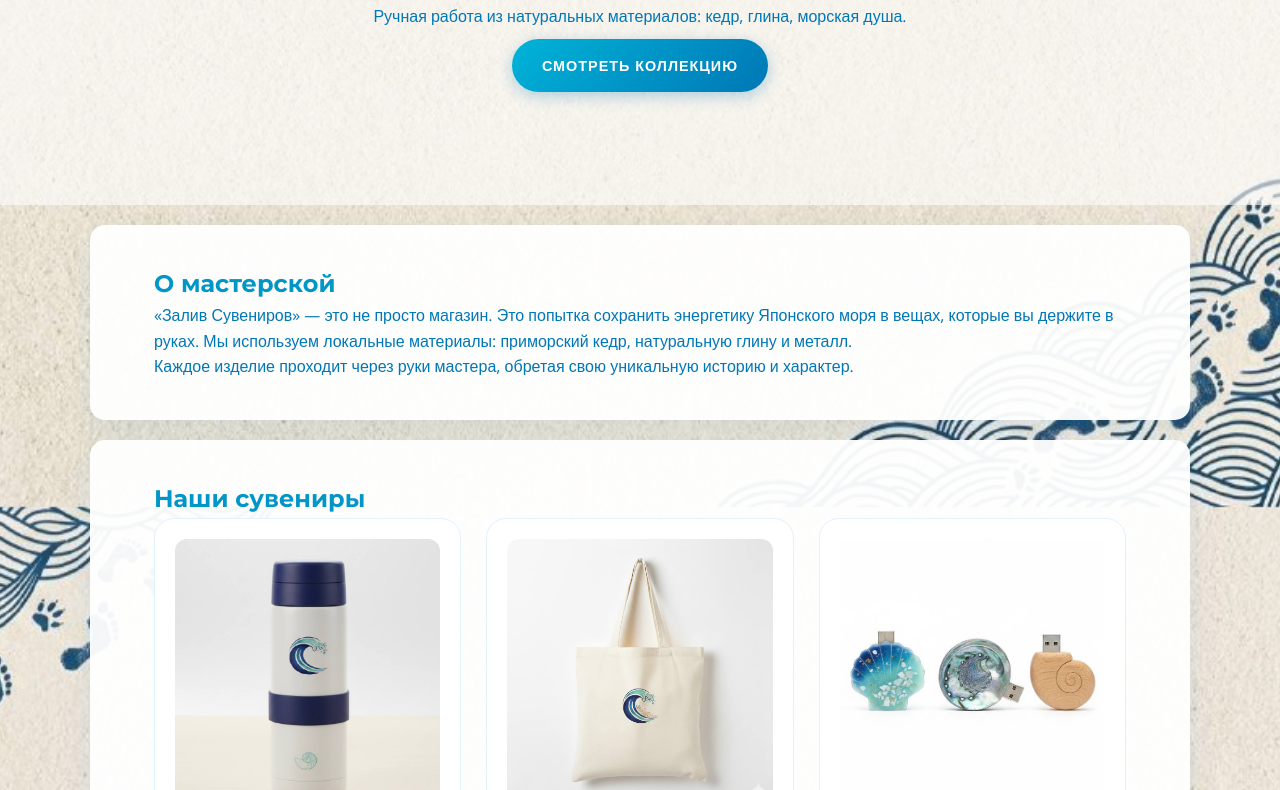
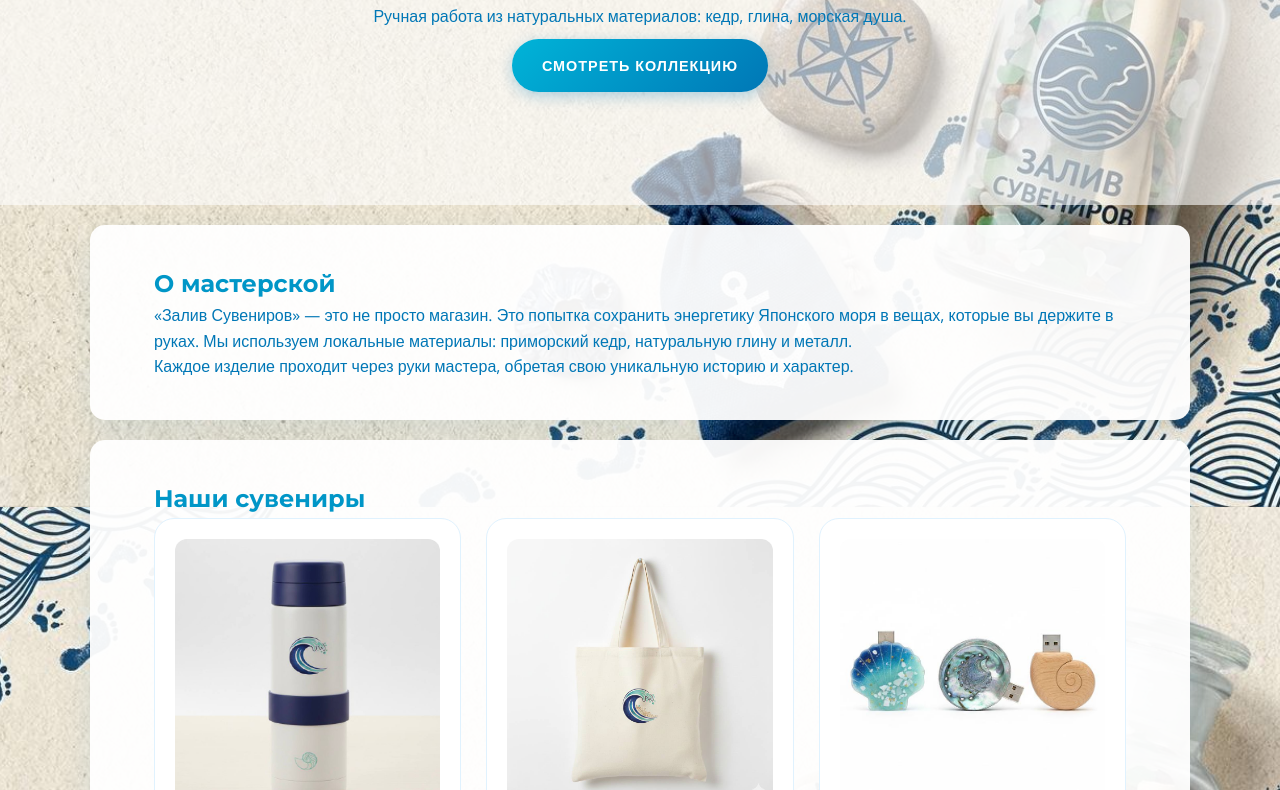
Before and after one commit to david3003003-afk/zaliv-souvenir, a plain HTML site: page index.html in a window 1280 px wide. Shown: the part 293-1083 px from the top of the page. Drawn offline with nearby package versions, Linux system fonts and the light colour scheme.

Commit message:
Update style.css

```diff
--- a/style.css
+++ b/style.css
@@ -12,7 +12,7 @@ body {
     overflow-x: hidden;
 
     /* ФОН САЙТА */
-    background-image: url('backgr.jpg'); /* Твое новое фото фона */
+    background-image: url('backgr1.jpg'); /* Твое новое фото фона */
     background-size: cover; /* Растягивает фото на весь экран */
     background-attachment: fixed; /* Фон не прокручивается вместе с контентом */
     background-position: center;
```
